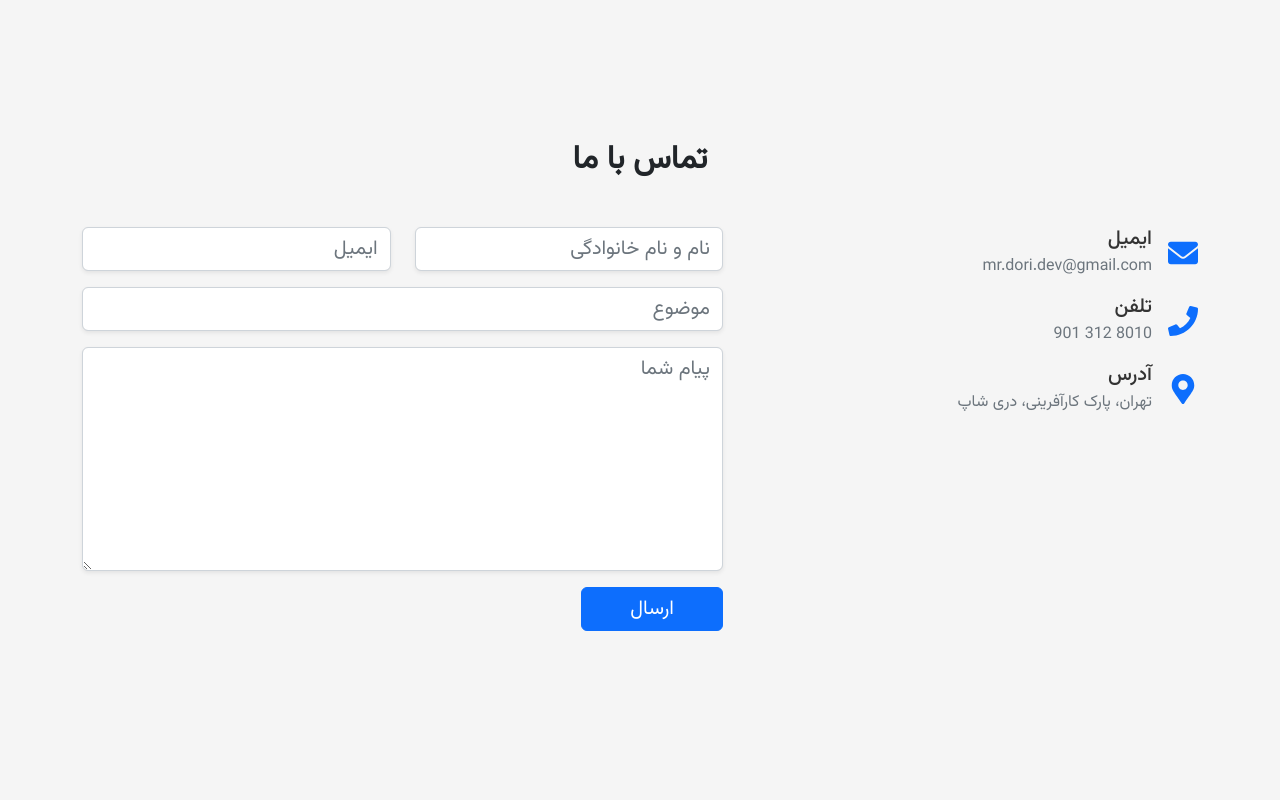
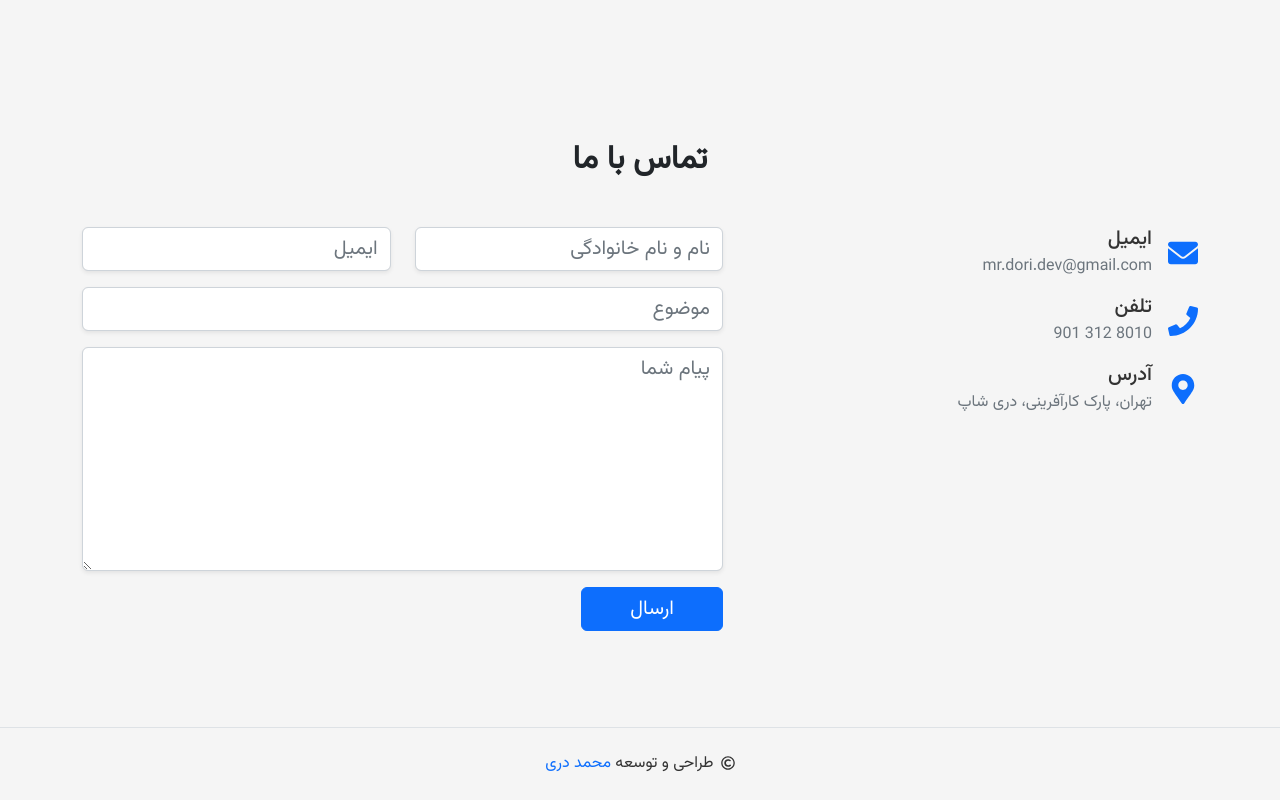
Before and after one commit to dori-dev/corporate-website, a website: page index.html in a window 1280 px wide. Shown: the part 3641-4441 px from the top of the page. Before the commit the page ends 4368 px from the top, so only its background shows below. Drawn offline with Linux system fonts and the light colour scheme.

Commit message:
add footer

```diff
--- a/css/style.css
+++ b/css/style.css
@@ -100,3 +100,10 @@ a {
   width: 30px;
   height: 30px;
 }
+
+.footer svg {
+  fill: #333;
+  width: 14px;
+  height: 14px;
+  margin-left: 3px;
+}
--- a/index.html
+++ b/index.html
@@ -802,7 +802,21 @@
       </div>
     </div>
     <div class="py-5"></div>
-
+    <footer class="footer border-top py-4">
+      <div class="container-lg">
+        <div class="col-lg-12">
+          <p class="m-0 text text-center align-items-center">
+            <svg xmlns="http://www.w3.org/2000/svg" viewBox="0 0 512 512">
+              <path
+                d="M256 8C119.033 8 8 119.033 8 256s111.033 248 248 248 248-111.033 248-248S392.967 8 256 8zm0 448c-110.532 0-200-89.451-200-200 0-110.531 89.451-200 200-200 110.532 0 200 89.451 200 200 0 110.532-89.451 200-200 200zm107.351-101.064c-9.614 9.712-45.53 41.396-104.065 41.396-82.43 0-140.484-61.425-140.484-141.567 0-79.152 60.275-139.401 139.762-139.401 55.531 0 88.738 26.62 97.593 34.779a11.965 11.965 0 0 1 1.936 15.322l-18.155 28.113c-3.841 5.95-11.966 7.282-17.499 2.921-8.595-6.776-31.814-22.538-61.708-22.538-48.303 0-77.916 35.33-77.916 80.082 0 41.589 26.888 83.692 78.277 83.692 32.657 0 56.843-19.039 65.726-27.225 5.27-4.857 13.596-4.039 17.82 1.738l19.865 27.17a11.947 11.947 0 0 1-1.152 15.518z"
+              />
+            </svg>
+            طراحی و توسعه
+            <a target="_blank" href="https://github.com/dori-dev">محمد دری</a>
+          </p>
+        </div>
+      </div>
+    </footer>
 
     <script src="js/bootstrap.bundle.min.js"></script>
     <script>
```
